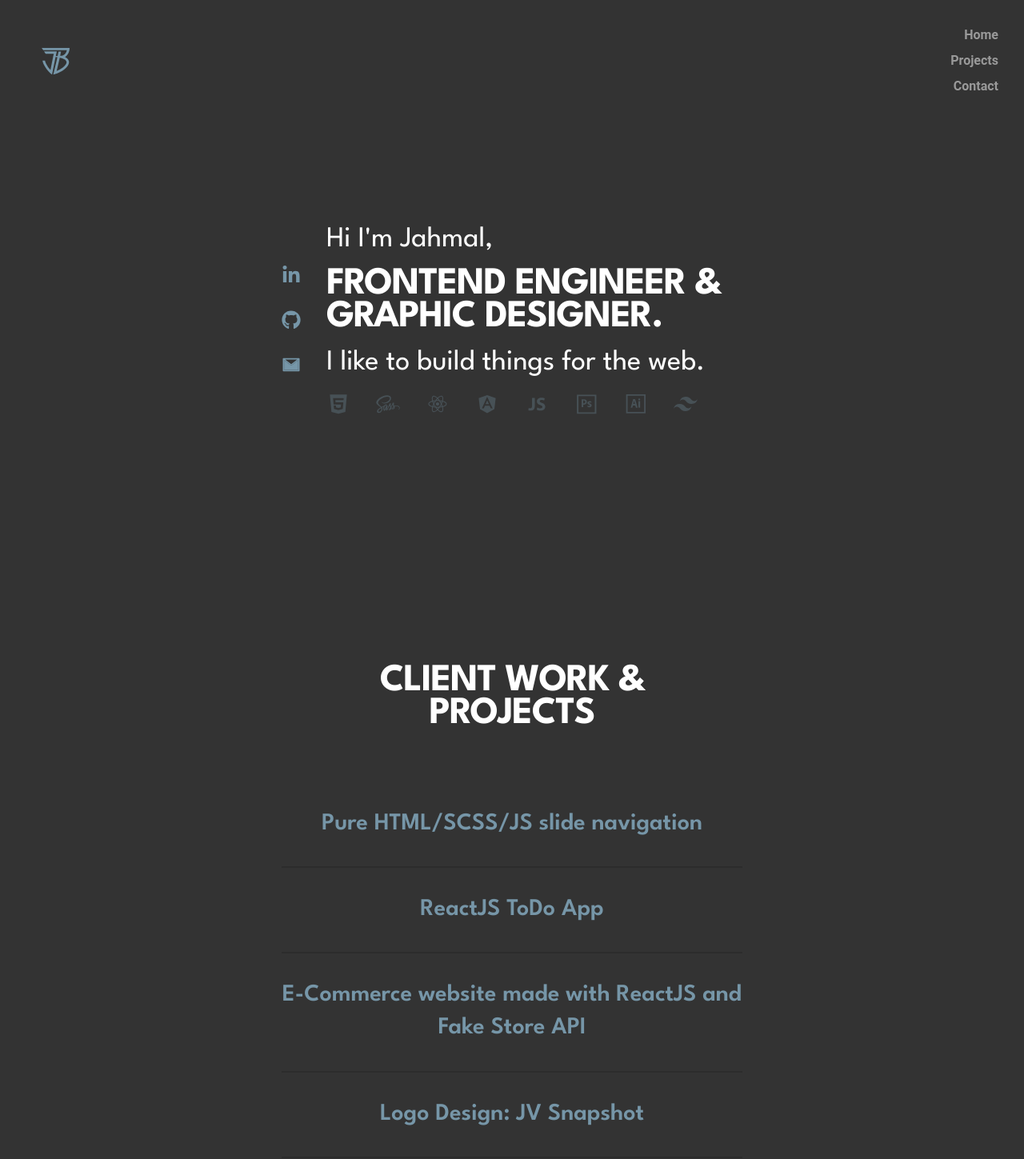
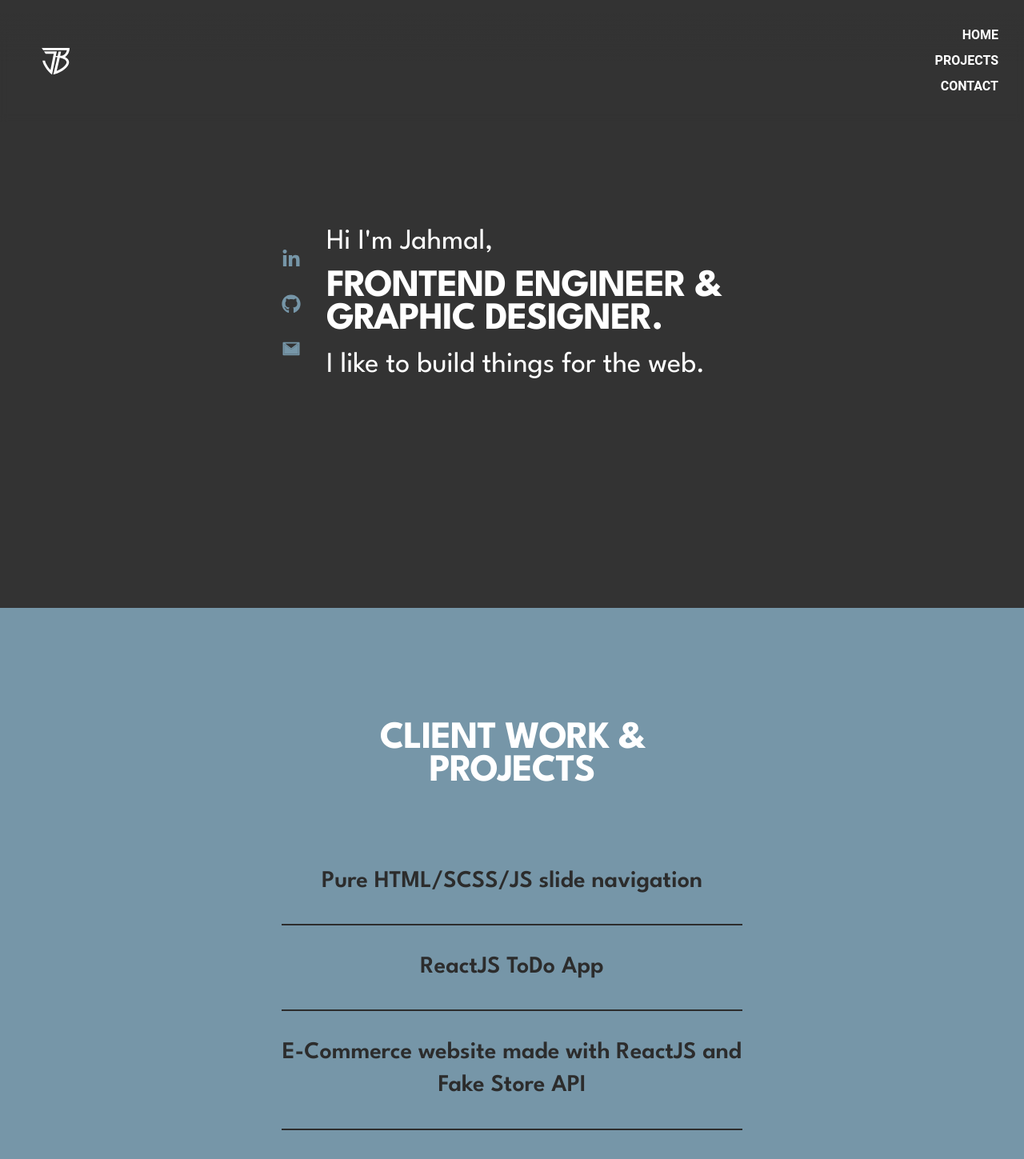
Before and after one commit to jablancTheDesigner/Jablanc-v3, a Next.js app: page / in a window 1280 px wide. Shown: the top 1449 px of the page at 80% size. Built offline with nearby package versions, Linux system fonts and the light colour scheme.

Commit message:
nav updates

```diff
--- a/components/Hero.tsx
+++ b/components/Hero.tsx
@@ -44,7 +44,7 @@ const Hero = ({
   }
   return (
 
-<div id="hero" className="hero h-full min-h-[695px] flex flex-col items-center justify-center">
+<div id="hero" className="hero h-[95%] min-h-[600px] flex flex-col items-center justify-center">
       <Nav />
       <div className="container m-auto relative flex flex-col items-center justify-center px-4">
         <div className="relative flex max-w-xs md:max-w-md lg:max-w-xl flex-col z-10 md:w-full ">
@@ -66,14 +66,14 @@ const Hero = ({
                   <h4 className="block text-4xl text-white" data-testid="heading">
                     I like to build things for the web.
                   </h4>
-                  <motion.div
+                  {/* <motion.div
                     className="text-3xl relative justify-start text-primary flex-wrap items-start gap-4 md:gap-8 md:max-w-full hidden md:flex">
                     {icons.map((icon, idx) => {
                       return (
                         renderIcon(icon, idx)
                       )
                     })}
-                  </motion.div>
+                  </motion.div> */}
                 </div>
               </div>
             </AnimatedComponent>
--- a/components/Nav.tsx
+++ b/components/Nav.tsx
@@ -1,4 +1,4 @@
-import { useState, ReactElement } from "react";
+import { useState, ReactElement, useEffect } from "react";
 import Link from "next/link";
 import { usePortfolioContext } from "../context/PortfolioContext";
 import NavLinks from "./NavLinks";
@@ -36,7 +36,7 @@ const Logo = (): ReactElement => {
 const Nav = (): ReactElement => {
   const [open, setOpen] = useState(false);
   const [close, setClose] = useState(false);
-  const linkClasses = "app-button app-button--primary md:text-5xl lg:text-6xl text-4xl !text-dark !font-bold";
+  const linkClasses = "app-button app-button--primary md:text-5xl lg:text-6xl text-4xl text-dark !font-bold";
   const { setSelectedProject, openProject, setOpenProject, navIsOpen, setNavIsOpen } = usePortfolioContext();
 
   const handleNavLink = () => {
@@ -55,12 +55,20 @@ const Nav = (): ReactElement => {
     setNavIsOpen(!navIsOpen)
   }
 
+  useEffect(() => {
+    if(open){
+      document.body.classList.add("overflow-hidden")
+    }else{
+      document.body.classList.remove("overflow-hidden")
+    }
+  }, [open])
+
   return (
-    <header className="w-full z-[20] p-8 fixed top-0">
+    <header className="w-full z-[20] p-8 fixed top-0  backdrop-blur-sm bg-gradient-to-b from-dark from-10% to-dark/0 to-50%">
       <nav className="mx-auto relative flex w-full justify-between items-center z-30">
           <Link href="/">
             <a
-              className={`px-4 py-0 flex items-center justify-center w-[75px] fill-primary ${open ? "!fill-white" : "fill-primary"}`}>
+              className={`px-4 py-0 flex items-center justify-center w-[75px] ${open ? "!fill-dark" : "fill-white"}`}>
               <Logo />
             </a>
           </Link>
--- a/components/NavLinks.tsx
+++ b/components/NavLinks.tsx
@@ -5,9 +5,9 @@ import { scrollToSection } from "../utilities/utilityFunctions";
 
 const NavLinks = () : ReactElement => {
     const [links, setLinks] = useState([
-        { url: "top", name: "Home", active: true },
-        { url: "projectList", name: "Projects", active: true },
-        { url: "contact", name: "Contact", active: true },
+        { url: "top", name: "Home" },
+        { url: "projectList", name: "Projects" },
+        { url: "contact", name: "Contact" },
     ])
 
     return (
@@ -15,13 +15,11 @@ const NavLinks = () : ReactElement => {
             {links.map((link, index) => {
                 return (
                   <>
-                    {link.active && (
                       <button
-                        className="text-base text-white font-semibold cursor-pointer opacity-50"
+                        className="text-base text-white font-semibold cursor-pointer hover:text-primary uppercase"
                         onClick={() => scrollToSection(link.url)}>
                       {link.name}
                     </button>
-                    )}
                   </>
                 );
               })}
--- a/components/ProjectsList.tsx
+++ b/components/ProjectsList.tsx
@@ -27,7 +27,7 @@ const ProjectsList = (): ReactElement => {
   }
 
   return (
-      <div id="projectList" className="min-h-full flex text-primary font-league-spartan w-full">
+      <div id="projectList" className="min-h-full flex text-primary font-league-spartan w-full bg-primary py-28">
         <div className="container mx-auto px-4 relative max-w-3xl">
           <div className="gap-4 flex-col mb-8">
             <AnimatedComponent>
@@ -47,7 +47,7 @@ const ProjectsList = (): ReactElement => {
                       whileInView={{ scale: [0, 1], offset: 100 }}
                       exit={{ scale: [1, 0], offset: 100 }}
                       onClick={() => handleUrl(item)}
-                      className={`py-8 text-3xl font-semibold text-primary hover:text-white cursor-pointer text-center w-full leading-snug max-w-xl mx-auto`} >
+                      className={`py-8 text-3xl font-semibold text-darker hover:text-white cursor-pointer text-center w-full leading-snug max-w-xl mx-auto`} >
                           {item.title}
                   </motion.button>
                 ))}
```
